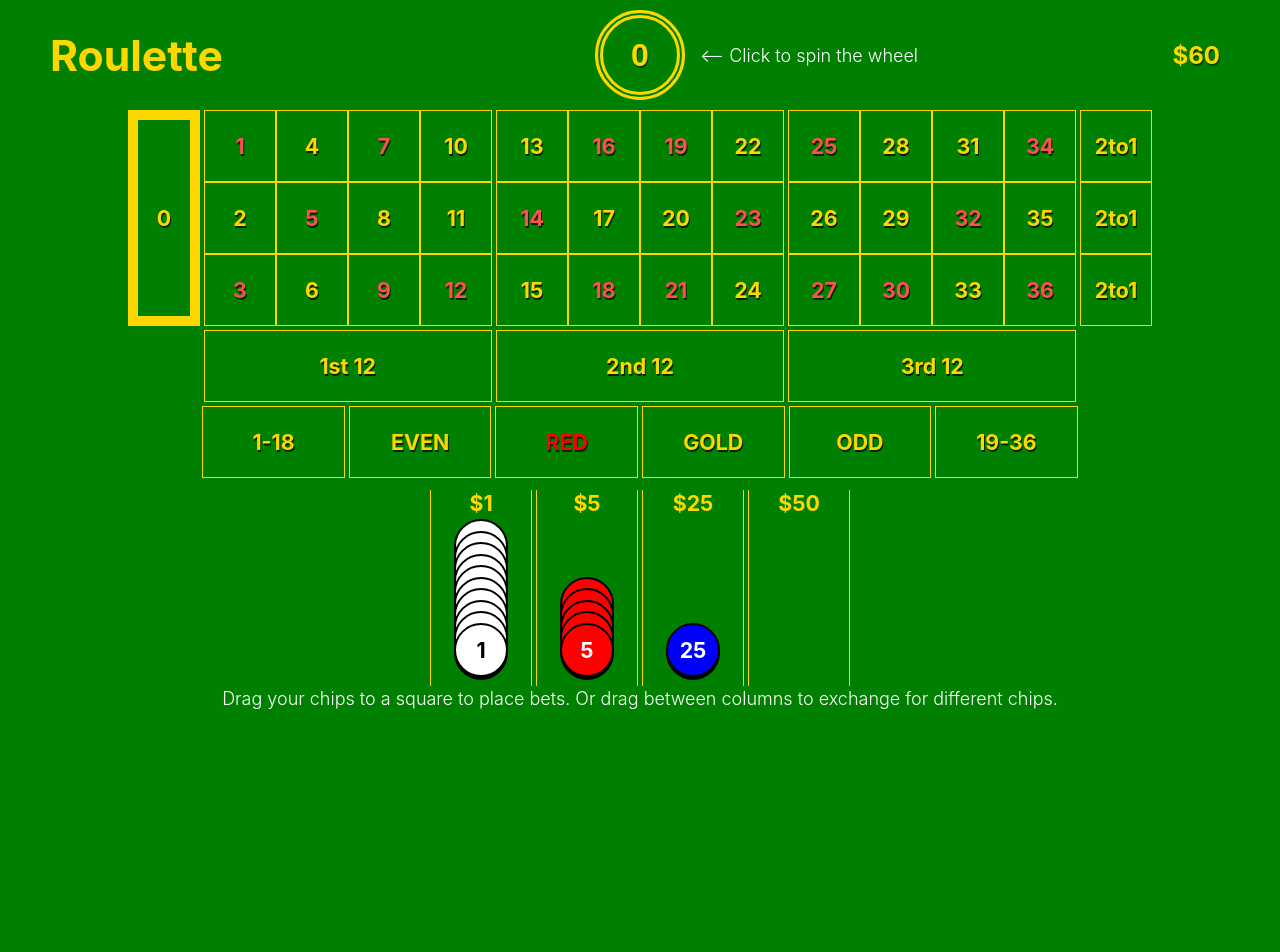
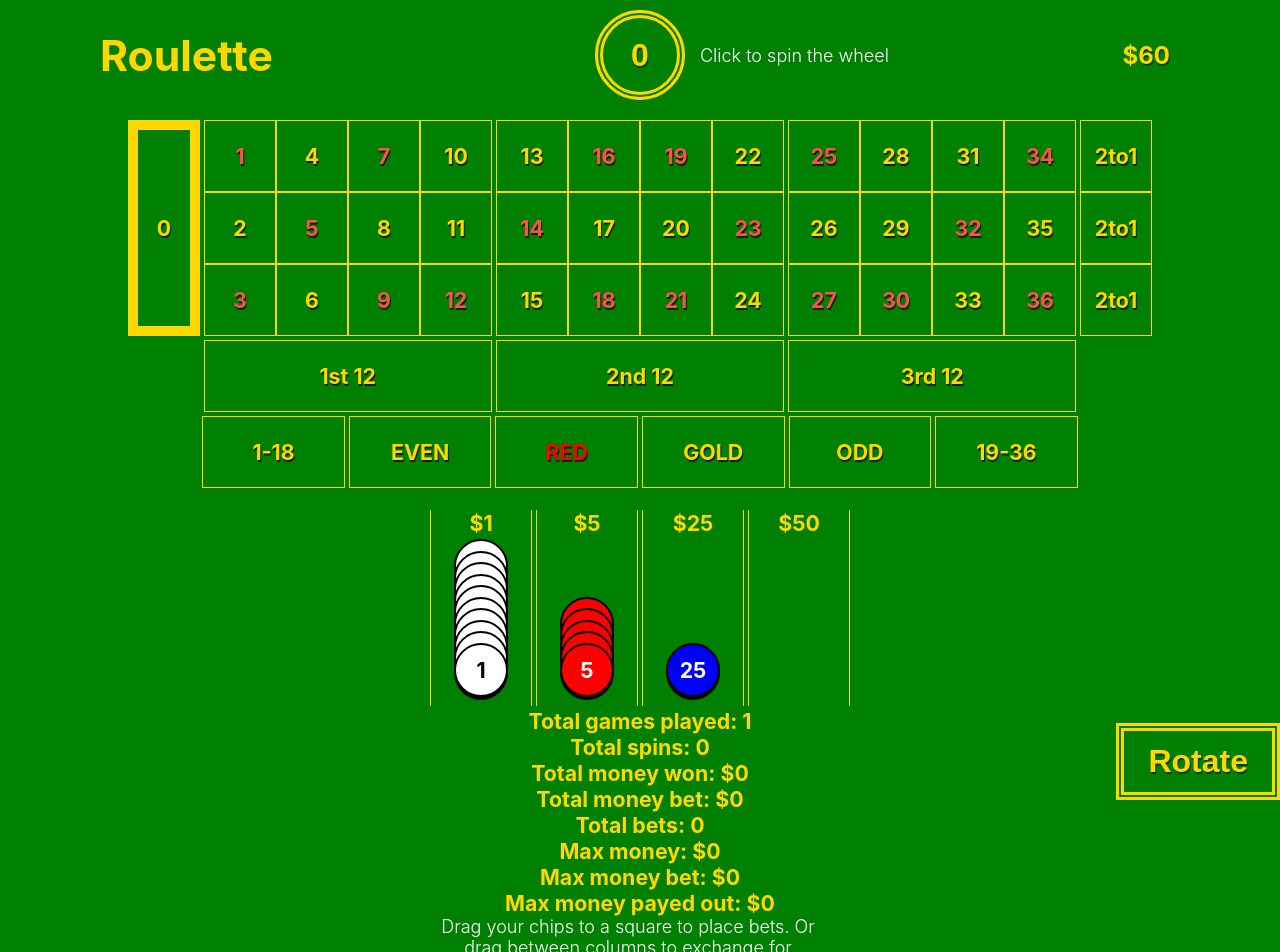
Before and after one commit to Macflash/roulette, a React (Create React App) app: page / in a window 1280 px wide. Shown: the top 952 px of the page. Before the commit the page ends 800 px from the top, so only its background shows below. Built offline with nearby package versions, Linux system fonts and the light colour scheme.

Commit message:
add stats

```diff
--- a/src/App.tsx
+++ b/src/App.tsx
@@ -1,6 +1,82 @@
 import React from 'react';
 import logo from './logo.svg';
 import './App.css';
+
+interface Stats {
+  totalGames: number,
+  totalSpins: number,
+  totalMoneyWon: number,
+  totalMoneyBet: number,
+  totalBets: number,
+  maxMoney: number,
+  maxMoneyBet: number,
+  maxWin: number,
+}
+const DEFAULT_STATS = {
+  totalGames: 1,
+  totalSpins: 0,
+  totalMoneyWon: 0,
+  totalMoneyBet: 0,
+  totalBets: 0,
+  maxMoney: 0,
+  maxMoneyBet: 0,
+  maxWin: 0,
+}
+
+type StatNames = {
+  [Property in keyof Stats]: string;
+};
+
+const STAT_NAMES: StatNames = {
+  totalGames: "Total games played",
+  totalSpins: "Total spins",
+  totalMoneyWon: "Total money won",
+  totalMoneyBet: "Total money bet",
+  totalBets: "Total bets",
+  maxMoney: "Max money",
+  maxMoneyBet: "Max money bet",
+  maxWin: "Max money payed out",
+}
+
+function StatRow(props: { name: string, value: string | number }) {
+  const isMoney = props.name.includes("money");
+  return <div>{props.name}: {isMoney ? "$" : undefined}{props.value}</div>
+}
+
+function StatsView(props: { stats: Stats }) {
+  return <div>
+    {Object.keys(props.stats).map((key: any) => <StatRow name={STAT_NAMES[key as keyof Stats]} value={props.stats[key as keyof Stats]} />)}
+  </div>
+}
+
+interface CurrentGame {
+  stats: Stats,
+  chips: number[],
+  bets: PlacedBet[],
+  vertical: boolean,
+}
+
+function GameView(props: { stats: CurrentGame }) {
+
+}
+
+interface SaveFile {
+  currentGame: CurrentGame,
+  allTimeStats: Stats,
+}
+
+const StorageKey = "WowRoulette...Cheater";
+function SaveGame(game: CurrentGame) {
+  localStorage.setItem(StorageKey, JSON.stringify(game));
+}
+
+function LoadGame(): CurrentGame | null {
+  const str = localStorage.getItem(StorageKey);
+  if (!str) { return null; }
+  return JSON.parse(str);
+}
+
+const LOADED_GAME = LoadGame();
 
 const EVEN_NUMBERS = [2, 4, 6, 8, 10, 12, 14, 16, 18, 20, 22, 24, 26, 28, 30, 32, 34, 36];
 const ODD_NUMBERS = [1, 3, 5, 7, 9, 11, 13, 15, 17, 19, 21, 23, 25, 27, 29, 31, 33, 35];
@@ -126,7 +202,7 @@ function Bet(props: {
     <div style={{ display: "flex", flexDirection: "column-reverse" }}>
       {props.winsOn && props.winningBets?.filter(wb => {
         return wb.type == props.type && UNORDERED_ARRAY_EQUAL(wb.winsOn, props.winsOn!);
-      }).map(wb => <div style={{ color: CHIP_COLORS[wb.chipIndex], marginTop: -20}}>+${(CHIP_VALUES[wb.chipIndex]) * (BET_PAYOUTS[wb.type] + 1)}</div>)}
+      }).map(wb => <div style={{ color: CHIP_COLORS[wb.chipIndex], marginTop: -20 }}>+${(CHIP_VALUES[wb.chipIndex]) * (BET_PAYOUTS[wb.type] + 1)}</div>)}
     </div>
   </div>
 }
@@ -139,10 +215,13 @@ function BetRow(props: {
   placedBets?: PlacedBet[],
   winningBets?: PlacedBet[],
   roll?: number,
+  vertical?: boolean,
 }) {
   const content = [];
-  const { placedBets, winningBets, roll } = props;
+  const { placedBets, winningBets, roll, vertical } = props;
   const betProps = { placedBets, winningBets, roll };
+  const column = vertical ? "row" : "column";
+  const row = vertical ? "column" : "row";
   for (var i = 0; i < props.length; i++) {
     const num = props.start + i;
     content.push(<Bet
@@ -151,7 +230,7 @@ function BetRow(props: {
       onDrop={props.onBet ? (chipIndex) => { props.onBet?.([num], chipIndex); } : undefined}
     />)
   }
-  return <div style={{ display: "flex", flexDirection: "column" }}>
+  return <div style={{ display: "flex", flexDirection: column }}>
     {content}
   </div>
 }
@@ -161,9 +240,14 @@ function InsideBets(props: {
   placedBets?: PlacedBet[],
   winningBets?: PlacedBet[],
   roll?: number,
+  vertical?: boolean,
 }) {
-  const { placedBets, winningBets, roll } = props;
+  const { placedBets, winningBets, roll, vertical } = props;
   const betProps = { placedBets, winningBets, roll };
+
+  const column = vertical ? "row" : "column";
+  const row = vertical ? "column" : "row";
+
   const rows = 3;
   const cols = 36 / rows;
   const content = [<Bet name="0" {...betProps} />];
@@ -171,12 +255,12 @@ function InsideBets(props: {
     if (i % 4 == 0) {
       content.push(<div style={{ width: 4, backgroundColor: "green" }}></div>)
     }
-    content.push(<BetRow {...betProps} start={i * rows + 1} length={rows} onBet={props.onBet} />)
+    content.push(<BetRow vertical={vertical} {...betProps} start={i * rows + 1} length={rows} onBet={props.onBet} />)
   }
   content.push(<div style={{ width: 4, backgroundColor: "green" }}></div>)
-  return <div style={{ display: "inline-flex", flexDirection: "row", justifyContent: "center" }}>
+  return <div style={{ display: "inline-flex", flexDirection: row, justifyContent: "center" }}>
     {content}
-    <div style={{ display: "flex", flexDirection: "column" }}>
+    <div style={{ display: "flex", flexDirection: column }}>
       <Bet {...betProps} name="2to1" type="Columns" winsOn={ROW_1} onDrop={props.onBet ? (chipIndex) => { props.onBet(ROW_1, chipIndex) } : undefined} />
       <Bet {...betProps} name="2to1" type="Columns" winsOn={ROW_2} onDrop={props.onBet ? (chipIndex) => { props.onBet(ROW_2, chipIndex) } : undefined} />
       <Bet {...betProps} name="2to1" type="Columns" winsOn={ROW_3} onDrop={props.onBet ? (chipIndex) => { props.onBet(ROW_3, chipIndex) } : undefined} />
@@ -218,24 +302,24 @@ function Chip(props: {
   </div>
 }
 
-function Or0(x?: number){
+function Or0(x?: number) {
   return x || 0;
 }
 
-function Equal0Undefined(a: number, b: number){
+function Equal0Undefined(a: number, b: number) {
   return Or0(a) == Or0(b);
 }
 
-function Minus0Undefined(a:number, b: number){
+function Minus0Undefined(a: number, b: number) {
   return Or0(a) - Or0(b)
 }
 
 // 0 and undefined are equivalent
-function DIFF_ARRAYS(a: number[], b:number[]){
+function DIFF_ARRAYS(a: number[], b: number[]) {
   const length = Math.max(a.length, b.length);
   let diffs = 0;
-  for(let i = 0; i < length; i++){
-    if(!Equal0Undefined(a[i], b[i])){
+  for (let i = 0; i < length; i++) {
+    if (!Equal0Undefined(a[i], b[i])) {
       diffs += Math.abs(Minus0Undefined(a[i], b[i]));
     }
   }
@@ -250,44 +334,44 @@ function ChipArea(props: {
   setChips?: (newChips: number[]) => void,
 }) {
 
-  const [currentChips, setCurrentChips] = React.useState([0,0,0,0,0,0,0,0,0,0,0]);
+  const [currentChips, setCurrentChips] = React.useState([0, 0, 0, 0, 0, 0, 0, 0, 0, 0, 0]);
 
   console.log(props.chips, currentChips);
 
   const chipsChanging = DIFF_ARRAYS(currentChips, props.chips);
-  React.useEffect(()=>{
-    if(chipsChanging){
+  React.useEffect(() => {
+    if (chipsChanging) {
       console.log(`Updating chips ${chipsChanging}`);
       const newLocalChips = [...currentChips];
 
       let incSize = 1;
-      if(chipsChanging > 10){
+      if (chipsChanging > 10) {
         incSize = 5;
       }
-      if(chipsChanging > 25){
+      if (chipsChanging > 25) {
         incSize = 10;
       }
-      if(chipsChanging > 50){
+      if (chipsChanging > 50) {
         incSize = 25;
       }
 
       // go from bottom to top and add one at a time
-      for(let i = 10; i >= 0; i--){
-        if(Or0(currentChips[i]) > Or0(props.chips[i])){
+      for (let i = 10; i >= 0; i--) {
+        if (Or0(currentChips[i]) > Or0(props.chips[i])) {
           newLocalChips[i] = Or0(newLocalChips[i]);
           // min of the DIFF from
           // used to be --!
           newLocalChips[i] -= Math.min(incSize, Or0(newLocalChips[i]) - Or0(props.chips[i]));
-          setTimeout(()=>{
+          setTimeout(() => {
             setCurrentChips(newLocalChips);
           }, 100);
           return;
         }
-        else if((currentChips[i]||0) < (props.chips[i]||0)){
+        else if ((currentChips[i] || 0) < (props.chips[i] || 0)) {
           newLocalChips[i] = newLocalChips[i] || 0;
           //newLocalChips[i]++;
-          newLocalChips[i] += Math.min(incSize, Or0(props.chips[i]) - Or0(newLocalChips[i]) );
-          setTimeout(()=>{
+          newLocalChips[i] += Math.min(incSize, Or0(props.chips[i]) - Or0(newLocalChips[i]));
+          setTimeout(() => {
             setCurrentChips(newLocalChips);
           }, 100);
           return;
@@ -301,13 +385,13 @@ function ChipArea(props: {
 
   // only show co0;
   let maxIndex = 0;
-  currentChips.forEach((v,i) => {
-    if(v > 0){ maxIndex = i;}
+  currentChips.forEach((v, i) => {
+    if (v > 0) { maxIndex = i; }
   });
   console.log(maxIndex);
 
   return <div style={{ display: "flex", backgroundColor: "green", justifyContent: "center", height: 200, marginTop: 10 }}>
-    {currentChips.filter((c,i)=> i <= maxIndex+1).map((c, i) => {
+    {currentChips.filter((c, i) => i <= maxIndex + 1).map((c, i) => {
       let columns = [];
       let curCol = [];
       const stackSize = 10;
@@ -442,23 +526,58 @@ function WinsOnToType(winsOn: number[]): BetTypes {
 
 const DEFAULT_CHIPS = [10, 5, 1];
 
+function GetBetPayout(bet: PlacedBet) {
+  return CHIP_VALUES[bet.chipIndex] * (BET_PAYOUTS[bet.type] + 1);
+}
+
 function App() {
+  const [vertical, setVertical] = React.useState(!!LOADED_GAME?.vertical);
+  const column = vertical ? "row" : "column";
+  const row = vertical ? "column" : "row";
+
   const [hasSpun, setHasSpun] = React.useState(false);
   const [hasBet, setHasBet] = React.useState(false);
   const [roll, setRoll] = React.useState(0);
-  const [bets, setBets] = React.useState<PlacedBet[]>([]);
-  const [chips, setChips] = React.useState([...DEFAULT_CHIPS]);
+  const [bets, setBets] = React.useState<PlacedBet[]>(LOADED_GAME?.bets || []);
+  const [chips, setChips] = React.useState(LOADED_GAME?.chips || [...DEFAULT_CHIPS]);
 
   const [winningBets, setShowWinnings] = React.useState<PlacedBet[]>([]);
+
+  const [gameStats, setGameStats] = React.useState<Stats>(LOADED_GAME?.stats || { ...DEFAULT_STATS });
 
   const totalMoney = chips.reduce((p, c, i) => {
     return p + (c * CHIP_VALUES[i]);
   }, 0);
 
+  const currentWinnings = winningBets.reduce((p, bet, i) => {
+    return p + GetBetPayout(bet);
+  }, 0);
+
+  React.useEffect(() => {
+    SaveGame({
+      bets,
+      chips,
+      stats: gameStats,
+      vertical,
+    });
+  }, [chips, bets, winningBets, gameStats])
+
   const addBet = React.useCallback((bet: PlacedBet) => {
     setHasBet(true);
-    setBets([...bets, bet]);
-  }, [bets, setBets]);
+    const newBets = [...bets, bet];
+    setBets(newBets);
+
+    setGameStats(stats => ({ ...stats, totalBets: stats.totalBets + 1, totalMoneyBet: stats.totalMoneyBet + CHIP_VALUES[bet.chipIndex] }));
+
+    // sum all bets (DO THNIS IN ADD BET)
+    const moneyBet = newBets.reduce((p, c) => {
+      return p + CHIP_VALUES[c.chipIndex];
+    }, 0);
+
+    if (moneyBet > gameStats.maxMoneyBet) {
+      setGameStats(stats => ({ ...stats, maxMoneyBet: moneyBet }));
+    }
+  }, [bets, setBets, setGameStats]);
 
   const moveChip = (chipIndex: number) => {
     let c = [...chips];
@@ -480,22 +599,38 @@ function App() {
     }
   }
 
-  return (
-    <div className="App">
-      <div style={{ display: "flex", alignItems: "center", justifyContent: "center", margin: "10px 50px" }}>
-        <h1 style={{ marginRight: "auto", position: "absolute", left: 50 }}>Roulette</h1>
+  const gameOver = totalMoney == 0 && bets.length == 0;
 
-        <button title="Spin the wheel" style={{ borderRadius: 100, display: "flex", alignItems: "center", justifyContent: "center", textAlign: "center", height: 90, width: 90, color: GetColor(roll) }} onClick={() => {
+  const Header = <div style={{ position: "relative", display: "flex", flexDirection: row, alignItems: "center", justifyContent: "center", margin: "10px 50px" }}>
+    <h1 style={{ marginRight: vertical ? undefined : "auto", position: vertical ? undefined : "absolute", left: 50 }}>Roulette</h1>
+
+    <button title="Spin the wheel" style={{
+      borderRadius: 100,
+      display: "flex",
+      alignItems: "center",
+      justifyContent: "center",
+      textAlign: "center",
+      height: 90,
+      width: 90,
+      color: GetColor(roll),
+    }} onClick={() => {
+      if (bets.length > 0) {
+        setGameStats(stats => ({ ...stats, totalSpins: stats.totalSpins + 1 }));
+      }
       setHasSpun(true);
       const rollResult = RollWheel();
       setRoll(rollResult);
-
-          // hmm, we need to like... animate this?
 
       // check all bets
       const winningBets = bets.filter(b => b.winsOn.includes(rollResult));
       setShowWinnings(winningBets);
       setBets([]);
+
+      // do stats for winnings!
+      const winnings = winningBets.reduce((p, c) => {
+        return p + GetBetPayout(c);
+      }, 0);
+
 
       // ok pay them out!
       const newChips = [...chips];
@@ -504,16 +639,51 @@ function App() {
         // WOW, winning a bet pays a LOT for a number.
       }
       setChips(newChips);
+
+      const newTotalMoney = chips.reduce((p, c, i) => {
+        return p + (c * CHIP_VALUES[i]);
+      }, 0);
+
+      setGameStats(stats => ({
+        ...stats,
+        totalMoneyWon: stats.totalMoneyWon + winnings,
+        maxWin: Math.max(stats.maxWin, winnings),
+        maxMoney: Math.max(stats.maxMoney, newTotalMoney)
+      }));
+
     }}>{roll}</button>
 
-        {!hasSpun ? <div style={{ color: "white", fontWeight: 300, fontSize: 18, marginLeft: 0, position: "absolute", left: "calc(50% + 60px)" }}> {" <-- Click to spin the wheel"} </div> : undefined}
+    {!hasSpun ? <div style={{ color: "white", fontWeight: 300, fontSize: 18, marginLeft: 0, position: vertical ? undefined : "absolute", left: "calc(50% + 60px)" }}> {"Click to spin the wheel"} </div> : undefined}
 
-        <div style={{ backgroundColor: "green", fontSize: 24, padding: 10, color: "gold", marginLeft: "auto", right: 50, position: "absolute" }}>
+    <div style={{ backgroundColor: "green", fontSize: 24, padding: 10, color: "gold", marginLeft: vertical ? undefined : "auto", right: 50, position: vertical ? undefined : "absolute" }}>
       $<span style={{ textShadow: "1px 2px rgba(0,0,0,.5)" }}>{totalMoney}</span>
+      {currentWinnings > 0 ? <span style={{ color: "white" }}> +${currentWinnings}</span> : undefined}
     </div>
-      </div>
-      <div style={{ display: "inline-flex", flexDirection: "column" }}>
-        <InsideBets placedBets={bets} roll={roll} winningBets={winningBets} onBet={(winsOn, chipIndex) => {
+  </div>;
+
+  return (
+    <div className="App">
+
+      {gameOver ? <div style={{ position: "absolute", top: 100, left: 100, right: 100, bottom: 100, backgroundColor: "green", zIndex: 1000, border: "16px double gold" }}>
+        <h2>
+          Game over!
+        </h2>
+
+        <button onClick={() => {
+          setGameStats(stats => ({ ...stats, totalGames: stats.totalGames + 1 }));
+          setChips([...DEFAULT_CHIPS]);
+          setBets([]);
+          setShowWinnings([]);
+          // TODO: update game stats
+        }}>New Game?</button>
+      </div> : null}
+
+      {vertical ? null : Header}
+
+      <div style={{ display: "flex", flexDirection: column, justifyContent: "center", alignItems: "center" }}>
+        {/* All bets area */}
+        <div style={{ display: "inline-flex", flexDirection: column, margin: 10 }}>
+          <InsideBets vertical={vertical} placedBets={bets} roll={roll} winningBets={winningBets} onBet={(winsOn, chipIndex) => {
             moveChip(chipIndex);
             // OK we really need a way to IDENTIFY the different BETS. Like an ID or code.
             addBet({
@@ -522,7 +692,7 @@ function App() {
               winsOn,
             })
           }} />
-        <div style={{ display: "flex", justifyContent: "end", marginTop: 4 }}>
+          <div style={{ display: "flex", flexDirection: row, justifyContent: "end", marginTop: 4 }}>
             <div style={{ flex: 1 }}></div>
             <Bet name="1st 12" flex="4" margin={4} {...createBetProps(FIRST_12, "Dozens")} />
             <Bet name="2nd 12" flex="4" margin={4} {...createBetProps(SECOND_12, "Dozens")} />
@@ -530,7 +700,7 @@ function App() {
             <div style={{ width: 4 }}></div>
             <div style={{ flex: 1 }}></div>
           </div>
-        <div style={{ display: "flex", justifyContent: "end", marginTop: 4 }}>
+          <div style={{ display: "flex", flexDirection: row, justifyContent: "end", marginTop: 4 }}>
             <div style={{ flex: 1 }}></div>
             <Bet name="1-18" flex={2} margin={4}  {...createBetProps(ONE_TO_18, "Lows")} />
             <Bet name="EVEN" flex={2} margin={4} {...createBetProps(EVEN_NUMBERS, "Evens")} />
@@ -543,8 +713,14 @@ function App() {
           </div>
         </div>
 
+        <div>
+          {vertical ? Header : null}
           <ChipArea chips={chips} setChips={setChips} />
-      {!hasBet ? <div style={{ color: "white", fontWeight: 300, fontSize: 18 }}> {"Drag your chips to a square to place bets. Or drag between columns to exchange for different chips."} </div> : undefined}
+          <StatsView stats={gameStats} />
+          {!hasBet ? <div style={{ color: "white", fontWeight: 300, fontSize: 18, maxWidth: 400 }}> {"Drag your chips to a square to place bets. Or drag between columns to exchange for different chips."} </div> : undefined}
+          <button style={{ position: "absolute", bottom: 0, right: 0 }} onClick={() => setVertical(!vertical)}>Rotate</button>
+        </div>
+      </div>
     </div >
   );
 }
```
Lines whose indentation alone changed are shown as unchanged.
